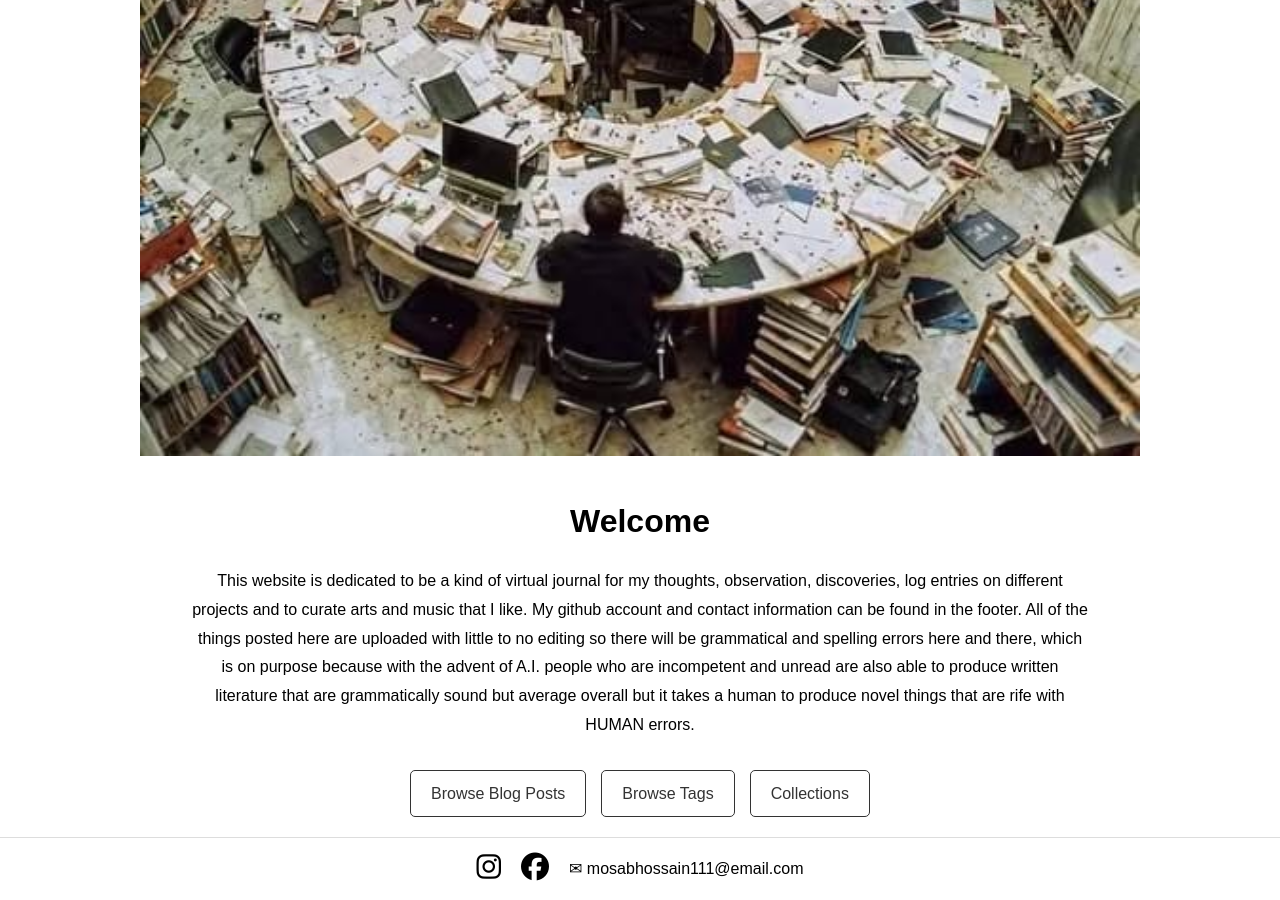
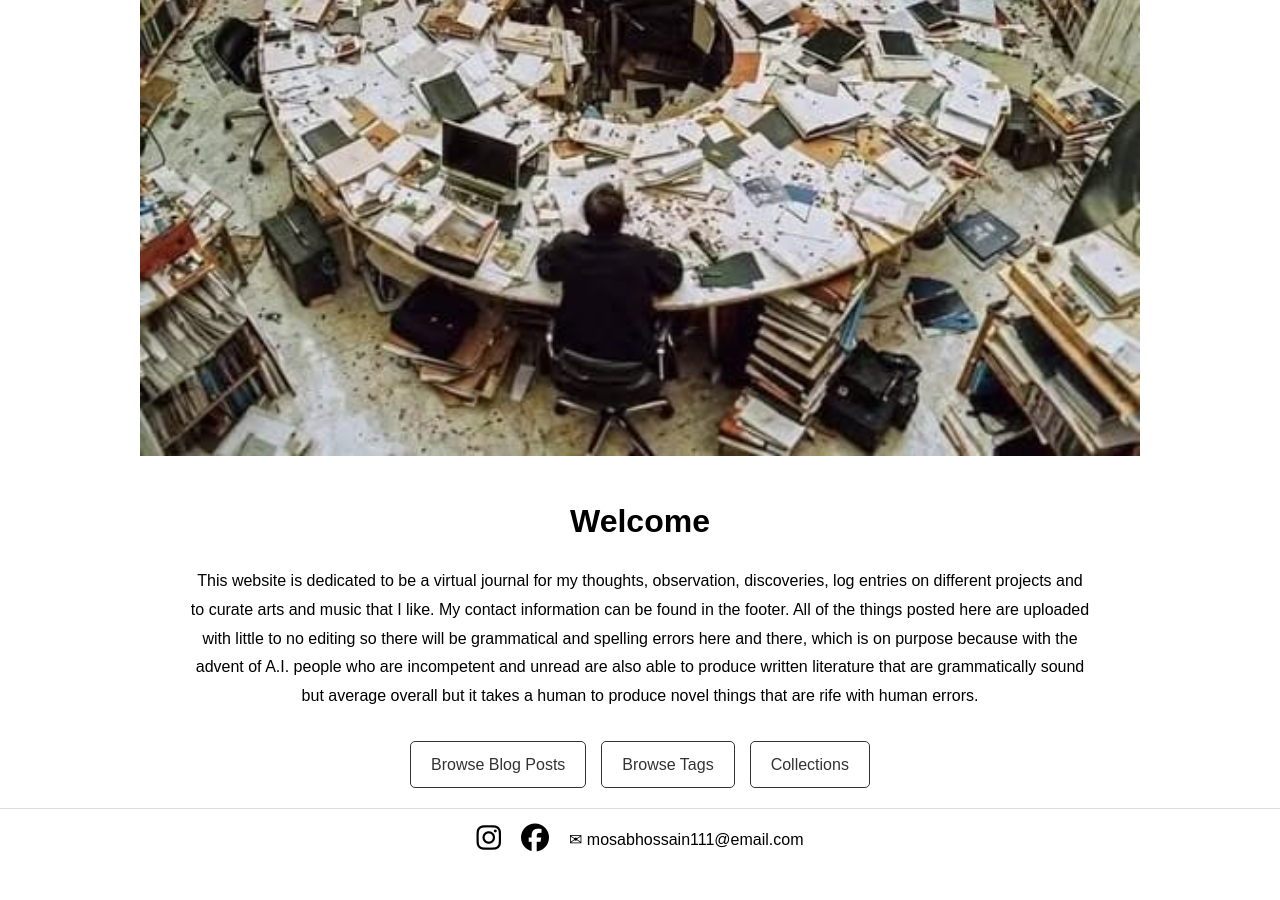
Before and after one commit to yusha11196/mentalscapes, a Jekyll site: the page built from index.md, in a window 1280 px wide and 900 px high, scrolled down 846 px. Built offline with Jekyll 4.4.1, drawn with Linux system fonts in a browser that asks for light colours; after the commit the page ends 1717 px from its top, so only the background shows below that.

Commit message:
Update index.md

```diff
--- a/index.md
+++ b/index.md
@@ -13,7 +13,7 @@ title: Home
     <h1>Welcome</h1>
 
     <p>
-        This website is dedicated to be a kind of virtual journal for my thoughts, observation, discoveries, log entries on different projects and to curate arts and music that I like. My github account and contact information can be found in the footer. All of the things posted here are uploaded with little to no editing so there will be grammatical and spelling errors here and there, which is on purpose because with the advent of A.I. people who are incompetent and unread are also able to produce written literature that are grammatically sound but average overall but it takes a human to produce novel things that are rife with HUMAN errors.
+        This website is dedicated to be a virtual journal for my thoughts, observation, discoveries, log entries on different projects and to curate arts and music that I like. My contact information can be found in the footer. All of the things posted here are uploaded with little to no editing so there will be grammatical and spelling errors here and there, which is on purpose because with the advent of A.I. people who are incompetent and unread are also able to produce written literature that are grammatically sound but average overall but it takes a human to produce novel things that are rife with human errors.
     </p>
 
     <div class="quick-links">
```
